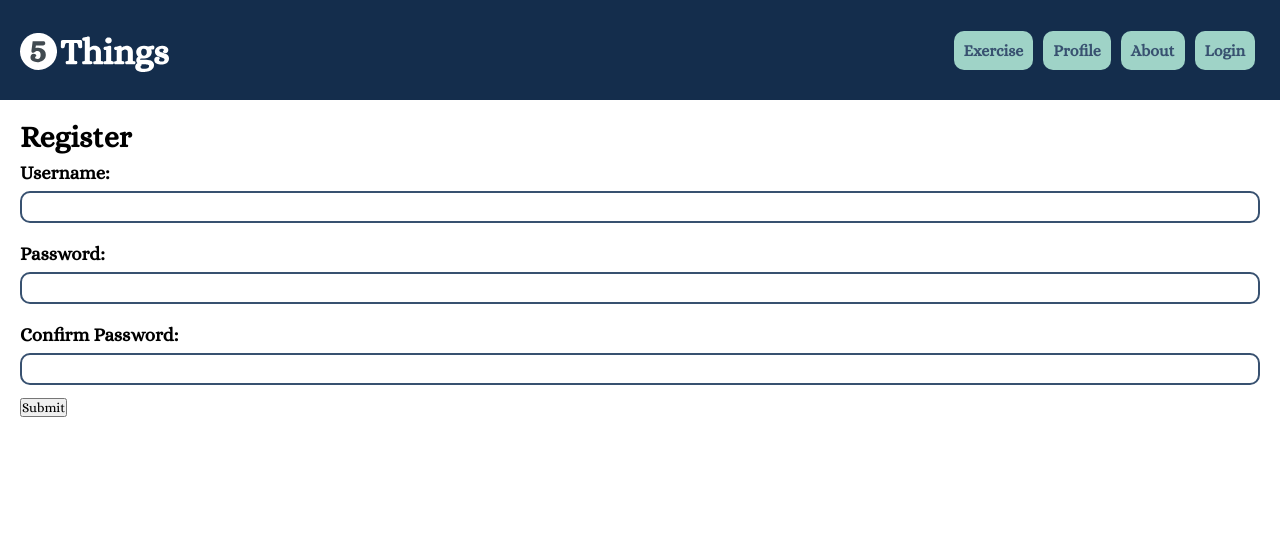
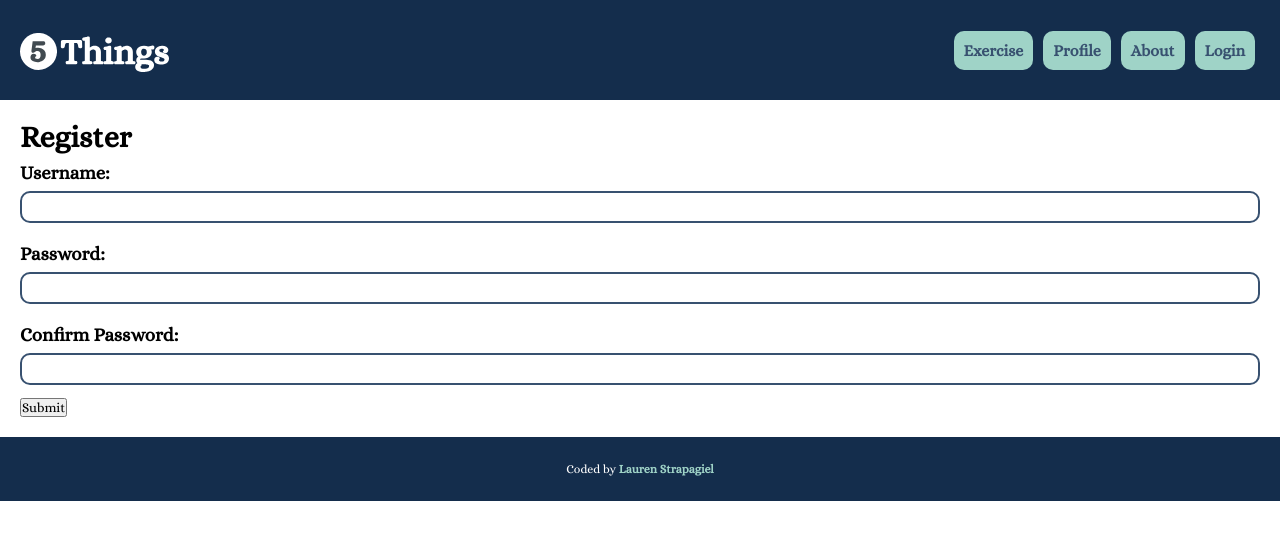
Before and after one commit to laurenstrapagiel/5things, a React (Create React App) app: page /register in a window 1280 px wide. Shown: the top 540 px of the page. Built offline with nearby package versions, Linux system fonts and the light colour scheme.

Commit message:
adds footer

```diff
--- a/src/App.js
+++ b/src/App.js
@@ -5,6 +5,7 @@ import Exercise from "./pages/exercise/exercise";
 import Login from "./pages/login/login";
 import Profile from "./pages/profile/profile";
 import Register from "./pages/register/register";
+import Footer from "./components/footer/footer";
 
 function App() {
   return (
@@ -18,6 +19,7 @@ function App() {
           <Route path="/profile" element={<Profile />} />
           <Route path="/register" element={<Register />} />
         </Routes>
+        <Footer/>
       </BrowserRouter>
     </div>
   );
--- /dev/null
+++ b/src/components/footer/footer.js
@@ -0,0 +1,14 @@
+import "./footer.scss";
+
+function Footer() {
+  return (
+    <footer className="footer">
+      <p className="footer__coded-by">
+        Coded by
+        <a className="footer__link" href="https://github.com/laurenstrapagiel"> Lauren Strapagiel</a>
+      </p>
+    </footer>
+  );
+}
+
+export default Footer;
--- /dev/null
+++ b/src/components/footer/footer.scss
@@ -0,0 +1,26 @@
+@use "../../styles/partials/colors" as *;
+@use "../../styles/partials/mixins" as *;
+@use "../../styles/partials/fonts" as *;
+@use "../../styles/partials/global" as *;
+
+.footer {
+  background-color: $primary-dark;
+  padding: 20px;
+  display: flex;
+  justify-content: space-between;
+  align-items: center;
+  flex-direction: column;
+
+  &__coded-by {
+    color: white;
+    font-size: 12px;
+  }
+
+  &__link {
+    color: $primary;
+
+    &:visited {
+        color: $primary;
+    }
+  }
+}
--- a/src/components/header/header.js
+++ b/src/components/header/header.js
@@ -1,10 +1,8 @@
 import { Link } from "react-router-dom";
 import "./header.scss";
-import { useNavigate } from "react-router-dom";
 import Logo from "../../assets/logo/5.svg"
 
 function Header() {
-  const navigate = useNavigate();
 
 
   return (
```
